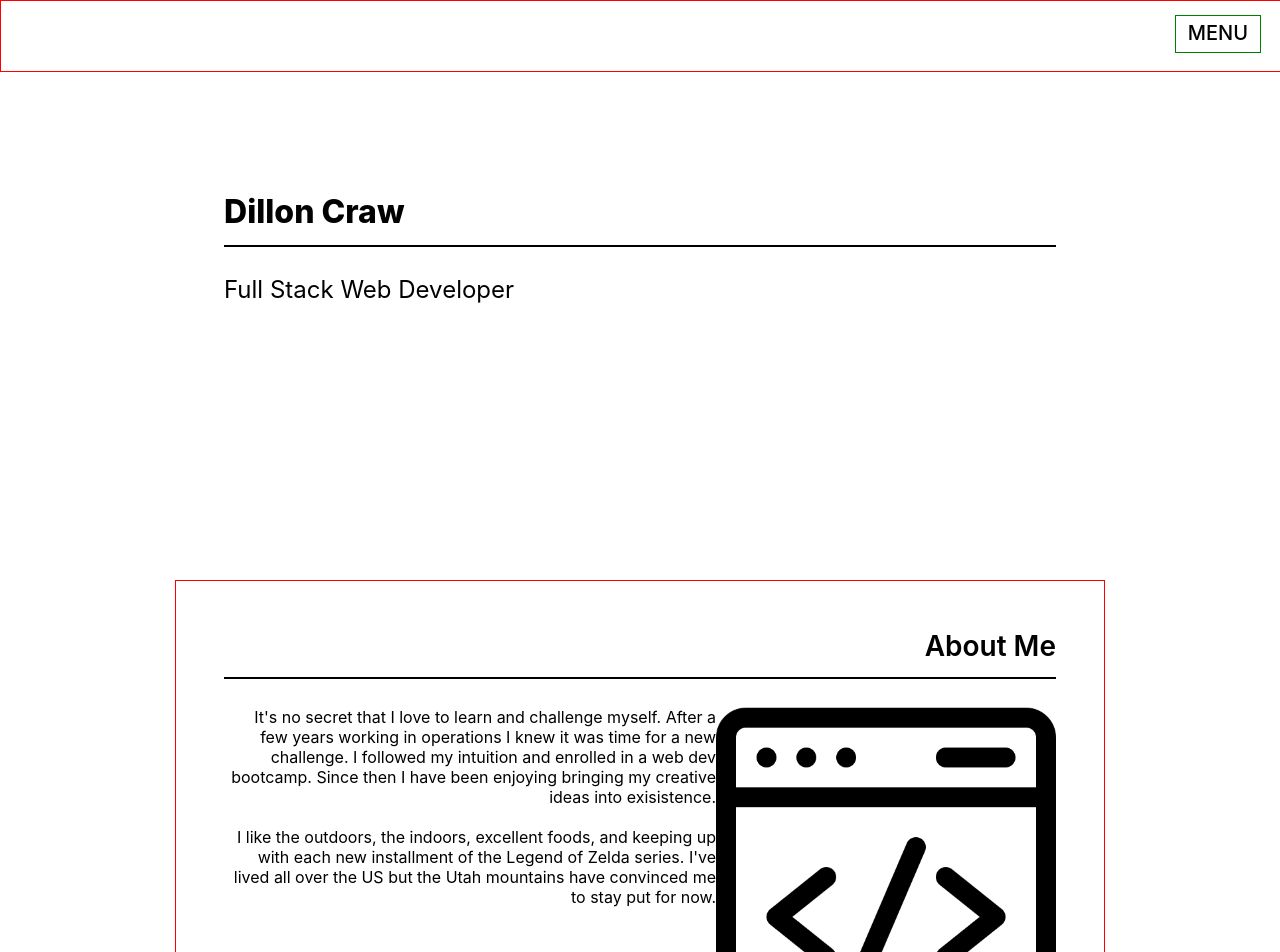
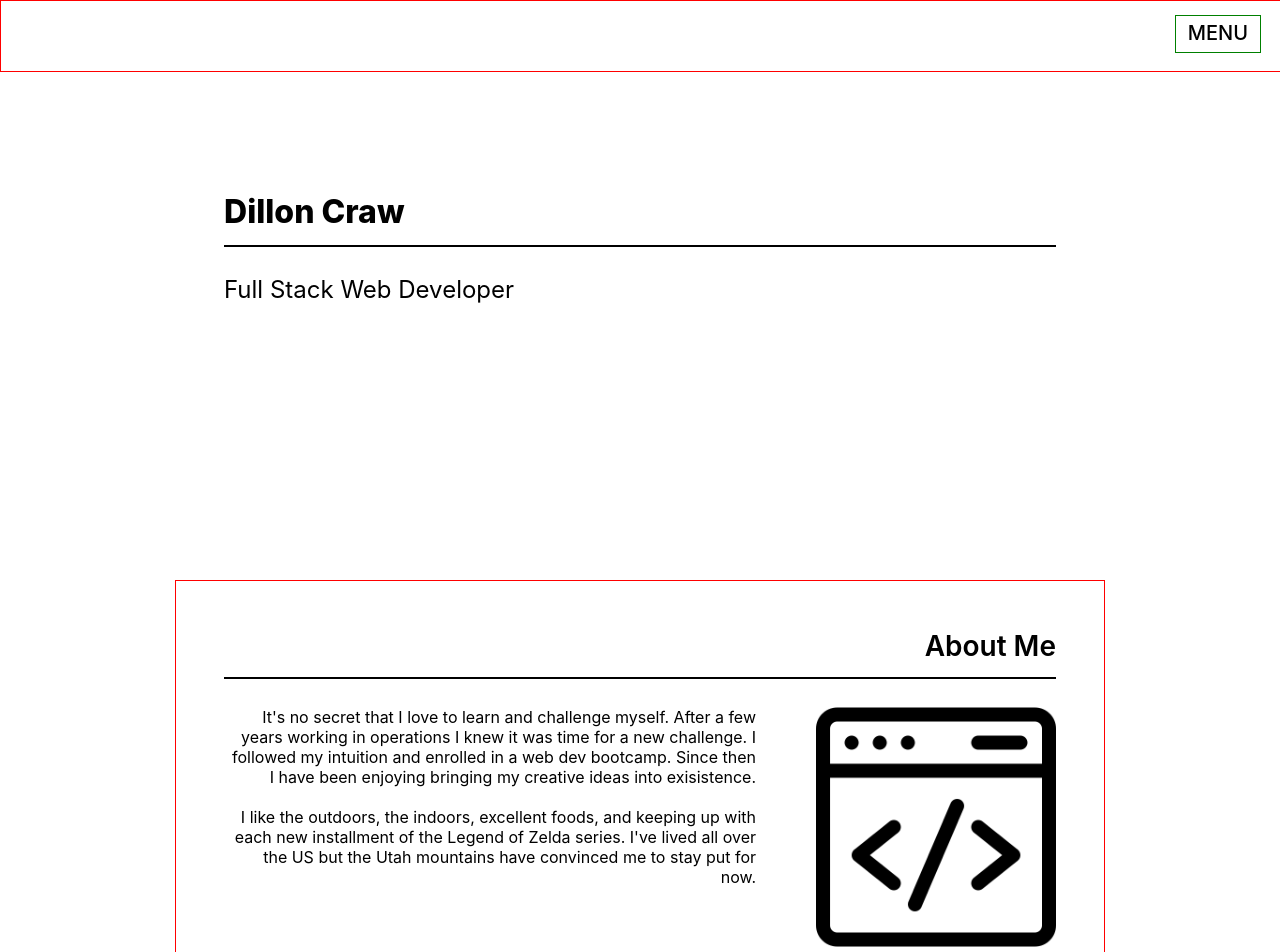
Before and after one commit to crawnic311/dev-portfolio-react, a React (Create React App) app: page / in a window 1280 px wide. Shown: the top 952 px of the page. Built offline with nearby package versions, Linux system fonts and the light colour scheme.

Commit message:
Icon size and padding changed

```diff
--- a/src/App.css
+++ b/src/App.css
@@ -13,9 +13,10 @@
 }
 
 .About-Me-Icon {
-  width: 340px;
-  height: 340px;
+  width: 240px;
+  height: 240px;
   float: right;
+  padding-left: 60px;
 }
 
 .App-Skills-Section {
```
